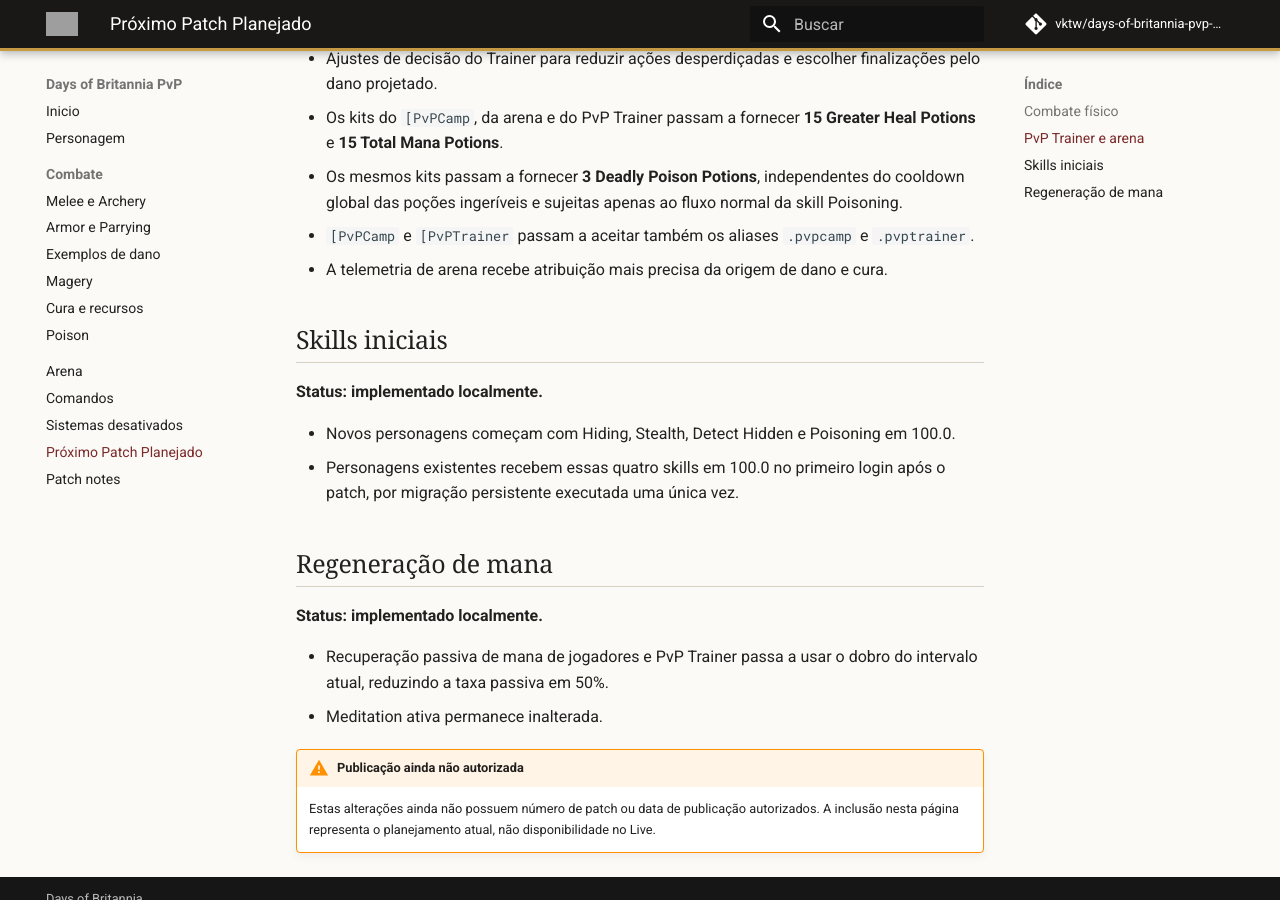
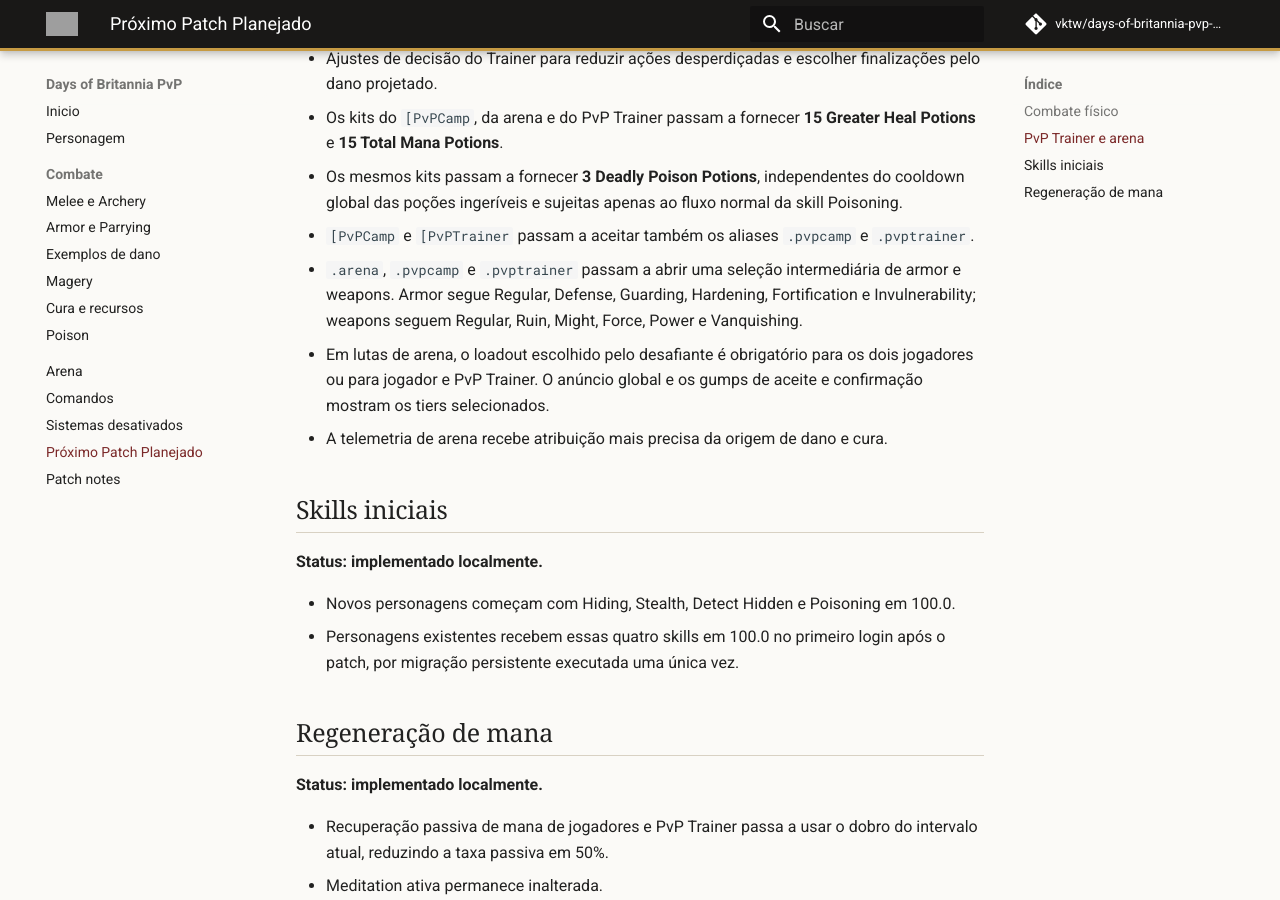
Before and after one commit to vktw/days-of-britannia-pvp-wiki, an MkDocs documentation site: the page built from docs/proximo-patch.md, in a window 1280 px wide and 900 px high, scrolled down 590 px. Built offline with MkDocs 1.6.1 and Material for MkDocs 9.7.7, drawn with Linux system fonts in a browser that asks for light colours; comment, search, counter and statistics services are not loaded; grey boxes are pictures that could not be loaded.

Commit message:
docs: add planned arena loadout selection

```diff
--- a/docs/proximo-patch.md
+++ b/docs/proximo-patch.md
@@ -17,6 +17,8 @@
 - Os kits do `[PvPCamp`, da arena e do PvP Trainer passam a fornecer **15 Greater Heal Potions** e **15 Total Mana Potions**.
 - Os mesmos kits passam a fornecer **3 Deadly Poison Potions**, independentes do cooldown global das poções ingeríveis e sujeitas apenas ao fluxo normal da skill Poisoning.
 - `[PvPCamp` e `[PvPTrainer` passam a aceitar também os aliases `.pvpcamp` e `.pvptrainer`.
+- `.arena`, `.pvpcamp` e `.pvptrainer` passam a abrir uma seleção intermediária de armor e weapons. Armor segue Regular, Defense, Guarding, Hardening, Fortification e Invulnerability; weapons seguem Regular, Ruin, Might, Force, Power e Vanquishing.
+- Em lutas de arena, o loadout escolhido pelo desafiante é obrigatório para os dois jogadores ou para jogador e PvP Trainer. O anúncio global e os gumps de aceite e confirmação mostram os tiers selecionados.
 - A telemetria de arena recebe atribuição mais precisa da origem de dano e cura.
 
 ## Skills iniciais
```
